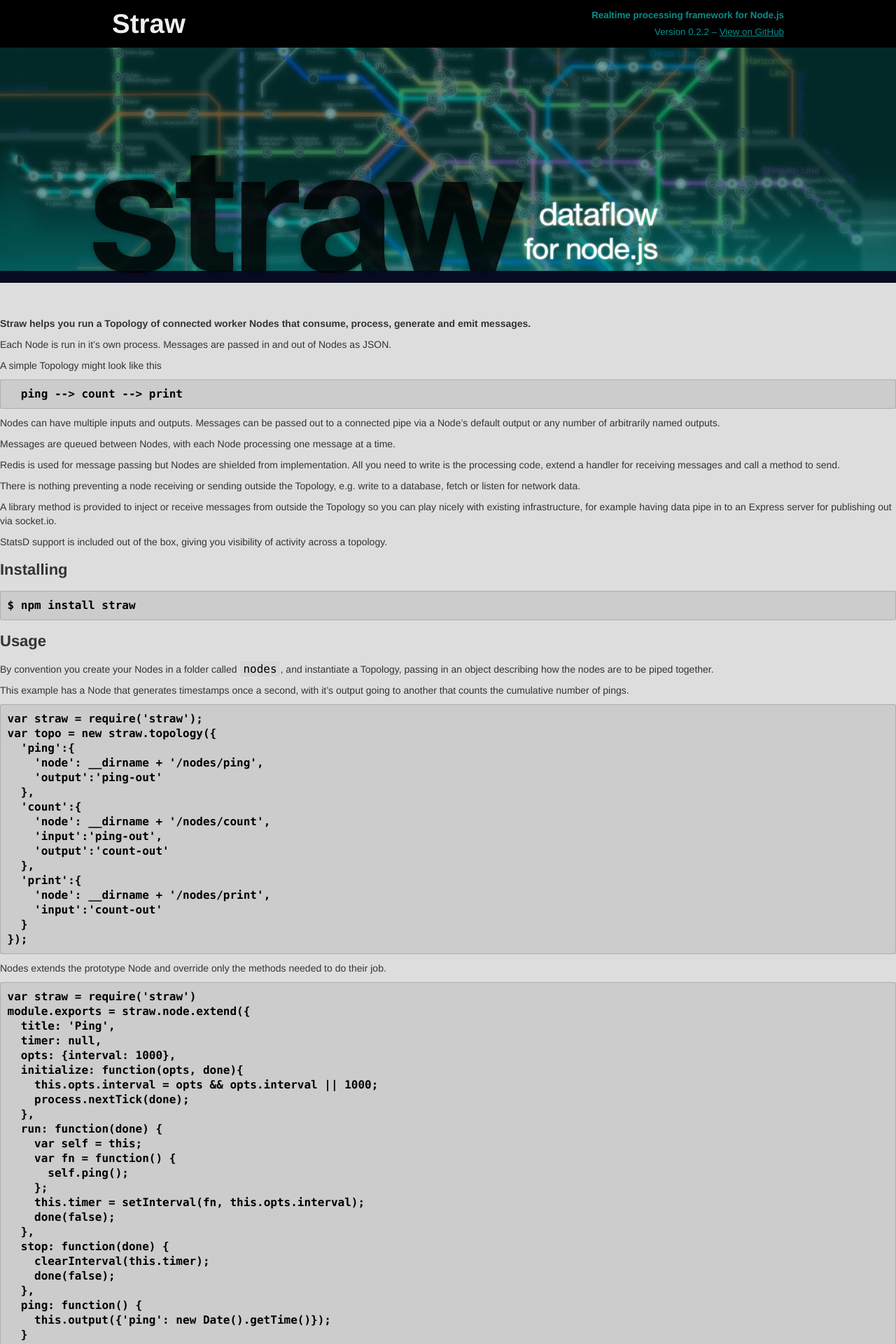
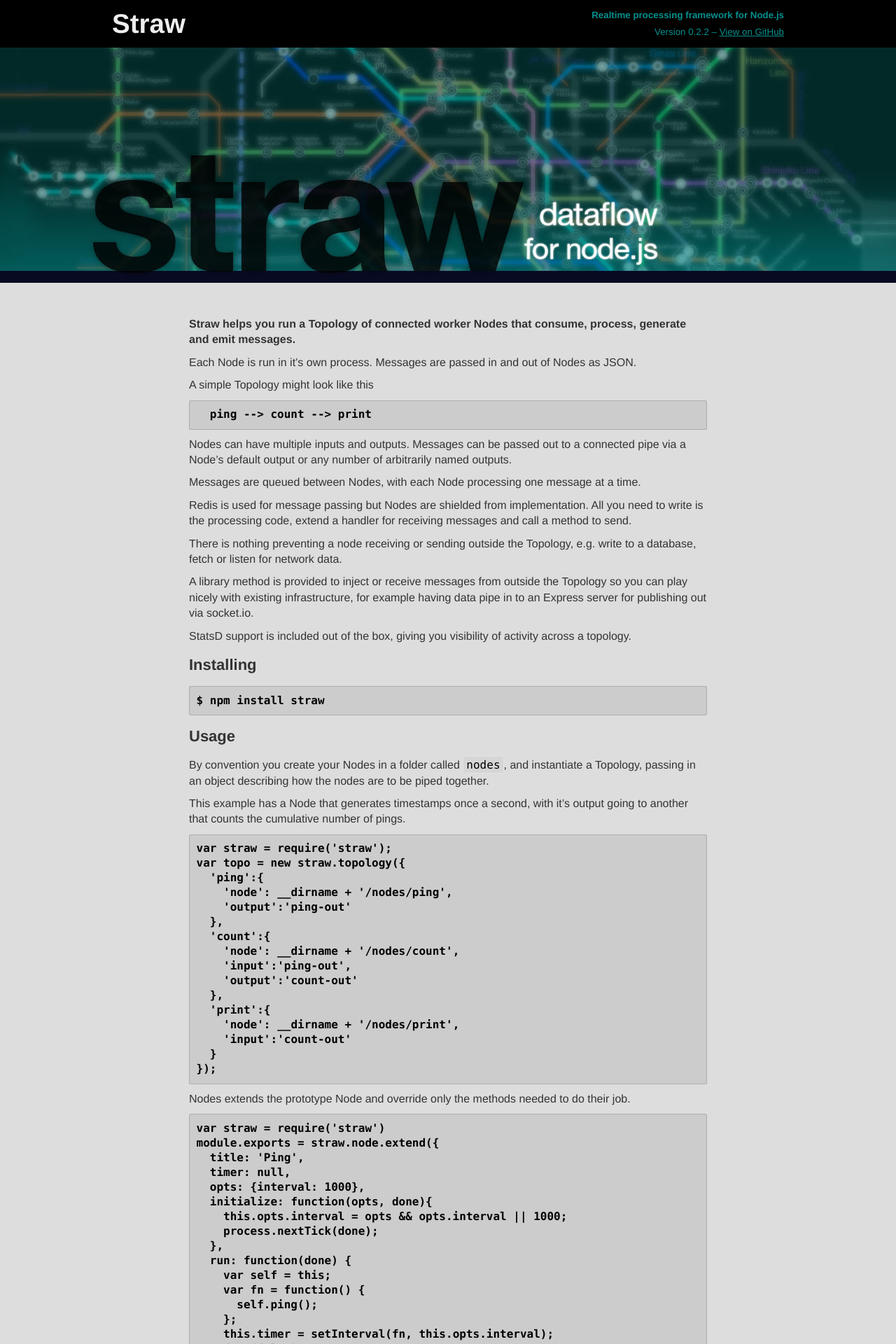
Before and after one commit to simonswain/straw, a Jekyll site: the page built from index.md, in a window 1280 px wide. Shown: the top 1920 px of the page at 70% size. Built offline with Jekyll 4.4.1, drawn with Linux system fonts in a browser that asks for light colours; Markdown is read by kramdown in place of the engine named in the settings.

Commit message:
Fix width on desktop

```diff
--- a/assets/css/style.css
+++ b/assets/css/style.css
@@ -99,7 +99,8 @@
     }
 
     .content {
-        width: auto;
+        font-size: 12pt;
+        line-height: 140%;
         padding: 32px 0;
     }
 
```
